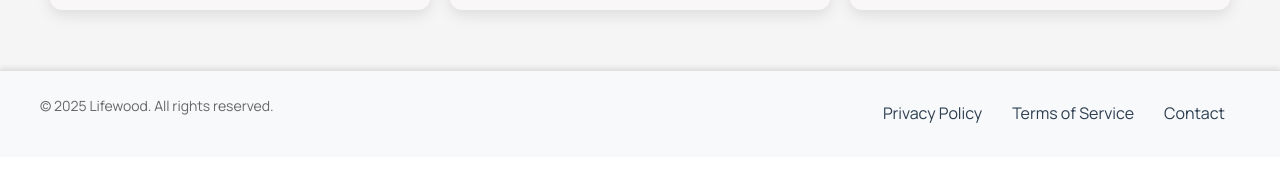
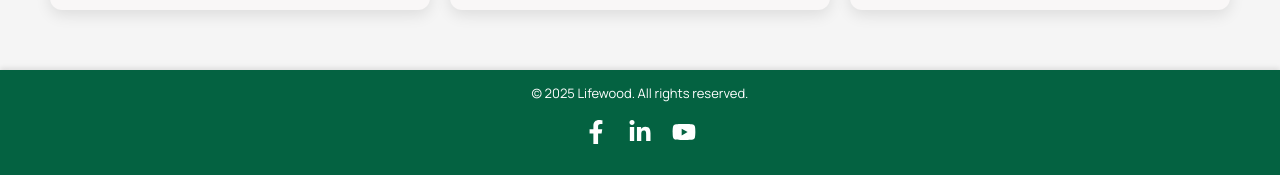
Before and after one commit to jbendoy/lifewood-site, a React (Vite) app: page / in a window 1280 px wide. Shown: the part 958-1133 px from the top of the page. Built offline with nearby package versions, Linux system fonts and the light colour scheme.

Commit message:
amptherr

```diff
--- a/package.json
+++ b/package.json
@@ -13,6 +13,7 @@
     "axios": "^1.11.0",
     "react": "^19.1.1",
     "react-dom": "^19.1.1",
+    "react-icons": "^5.5.0",
     "react-router-dom": "^7.8.2"
   },
   "devDependencies": {
@@ -30,7 +31,6 @@
     "vite": "^7.1.2"
   },
   "engines": {
-  "node": "20.19.0"
+    "node": "20.19.0"
+  }
 }
-
-}
--- a/src/assets/AboutPage.css
+++ b/src/assets/AboutPage.css
@@ -154,23 +154,57 @@
   transform: scale(1.05);
 }
 
-/* Footer */
 .footer {
-  background-color: #f8f9fa;
-  border-top: 1px solid #e0e0e0;
-  padding: 1.5rem 2rem;
-  color: #666;
+  background-color: #046241 !important;
+  color: #ffffff !important;
+  padding: 8px 40px;  /* smaller height */
+  text-align: center;
+  box-shadow: 0 -2px 5px rgba(0,0,0,0.1);
 }
 
-.footer-content {
-  display: flex;
-  justify-content: space-between;
-  align-items: center;
-  max-width: 1200px;
-  margin: 0 auto;
-  flex-wrap: wrap;
+.footer-content p {
+  margin-bottom: 12px;
+  font-size: 13px; /* slightly smaller */
+  color: #ffffff !important;
 }
 
+.social-links {
+  display: flex;
+  justify-content: center;
+  gap: 20px;
+  margin-bottom: 15px; /* tighter */
+}
+
+.social-links a {
+  font-size: 24px; /* smaller icons */
+  color: #ffffff;
+  transition: color 0.3s ease;
+}
+
+.social-links a:hover {
+  color: #ffb347;
+}
+
+.footer-text {
+  font-size: 14px;
+  font-weight: 500;
+  margin-top: 5px;
+}
+
+
+/* Responsive - stack on small screens */
+@media (max-width: 600px) {
+  .footer {
+    flex-direction: column;
+    text-align: center;
+    gap: 10px;
+    padding: 15px 20px;
+  }
+
+  .social-links {
+    justify-content: ledt;
+  }
+}
 /* Animations */
 @keyframes fadeInDown {
   from { opacity: 0; transform: translateY(-30px); }
--- a/src/assets/ApplicationForm.css
+++ b/src/assets/ApplicationForm.css
@@ -1,61 +1,66 @@
+/* Popup Modal */
+.modal-content {
+  background-color: #ffffff;
+  padding: 3rem 4rem; /* more space inside */
+  border-radius: 12px;
+  width: 95%;        /* allow more width */
+  max-width: 1000px; /* bigger form modal */
+  max-height: 90vh;
+  overflow-y: auto;
+  position: relative;
+  box-shadow: 0 8px 30px rgba(0,0,0,0.25); /* formal shadow */
+  font-family: 'Manrope', Arial, sans-serif;
+}
+
+/* Application Form */
 .application-form {
-  max-width: 500px;
-  margin: 2rem auto;
   display: flex;
   flex-direction: column;
-  gap: 1rem;
+  gap: 1.5rem;
+}
+
+.application-form h2 {
+  text-align: center;
+  font-size: 2rem;
+  font-weight: 700;
+  margin-bottom: 1rem;
+  color: #133020;
+}
+
+.application-form label {
+  font-weight: 600;
+  margin-bottom: 0.5rem;
+  display: block;
+  color: #2c3e50;
 }
 
 .application-form input,
 .application-form select,
-.application-form button {
-  padding: 0.8rem;
-  font-size: 1rem;
-  border-radius: 6px;
+.application-form textarea {
+  width: 100%;
+  padding: 1rem;
+  font-size: 1.1rem;
+  border-radius: 8px;
   border: 1px solid #ccc;
 }
 
-.application-form button {
-  cursor: pointer;
-  background-color: #4caf50;
+.application-form textarea {
+  min-height: 200px; /* Experience field bigger */
+  resize: vertical;
+}
+
+.application-form button[type="submit"] {
+  padding: 1rem 2rem;
+  background-color: #046241;
   color: white;
   border: none;
+  border-radius: 8px;
+  font-weight: 600;
+  font-size: 1.1rem;
+  cursor: pointer;
   transition: background-color 0.3s;
 }
 
-.application-form button:hover {
-  background-color: #45a049;
+.application-form button[type="submit"]:hover {
+  background-color: #034b32;
 }
-
-/* Notification Popup */
-.notification-popup {
-  position: fixed;
-  top: 1rem;
-  left: 50%;
-  transform: translateX(-50%);
-  padding: 1rem 2rem;
-  border-radius: 8px;
-  color: white;
-  font-weight: bold;
-  z-index: 1000;
-  animation: slideDown 0.5s ease;
-}
-
-.notification-popup.success {
-  background-color: #4caf50;
-}
-
-.notification-popup.error {
-  background-color: #f44336;
-}
-
-@keyframes slideDown {
-  0% {
-    opacity: 0;
-    transform: translateX(-50%) translateY(-20px);
-  }
-  100% {
-    opacity: 1;
-    transform: translateX(-50%) translateY(0);
-  }
-}
--- a/src/assets/Dashboard.css
+++ b/src/assets/Dashboard.css
@@ -133,32 +133,6 @@
   display: block;
 }
 
-/* Footer */
-.footer {
-  background-color: #ffffff;
-  color: #2c3e50;
-  padding: 40px 50px;
-  text-align: center;
-  box-shadow: 0 -2px 5px rgba(0,0,0,0.1);
-}
-
-.footer-content p {
-  margin-bottom: 15px;
-  font-size: 14px;
-}
-
-.footer-content nav a {
-  margin: 0 15px;
-  text-decoration: none;
-  color: #2c3e50;
-  font-weight: 500;
-  transition: color 0.3s;
-}
-
-.footer-content nav a:hover {
-  color: #3498db;
-}
-
 /* Search Input */
 .search-input {
   width: 400px;
--- a/src/assets/Homepage.css
+++ b/src/assets/Homepage.css
@@ -39,7 +39,7 @@ body {
 }
 
 .navbar nav a:hover {
-  color: #133020;
+  color: #FFC370;
 }
 
 .navbar nav a.login-button {
@@ -175,28 +175,40 @@ body {
 }
 
 .footer {
-  background-color: #ffffff;
-  color: #2c3e50;
-  padding: 40px 50px;
+  background-color: #046241 !important;
+  color: #ffffff !important;
+  padding: 8px 40px;  /* smaller height */
   text-align: center;
   box-shadow: 0 -2px 5px rgba(0,0,0,0.1);
 }
 
 .footer-content p {
-  margin-bottom: 15px;
-  font-size: 14px;
+  margin-bottom: 12px;
+  font-size: 13px; /* slightly smaller */
+  color: #ffffff !important;
 }
 
-.footer-content nav a {
-  margin: 0 15px;
-  text-decoration: none;
-  color: #2c3e50;
-  font-weight: 500;
-  transition: color 0.3s;
+.social-links {
+  display: flex;
+  justify-content: center;
+  gap: 20px;
+  margin-bottom: 15px; /* tighter */
 }
 
-.footer-content nav a:hover {
-  color: #133020;
+.social-links a {
+  font-size: 24px; /* smaller icons */
+  color: #ffffff;
+  transition: color 0.3s ease;
+}
+
+.social-links a:hover {
+  color: #ffb347;
+}
+
+.footer-text {
+  font-size: 14px;
+  font-weight: 500;
+  margin-top: 5px;
 }
 
 
--- a/src/components/pages/AboutPage.jsx
+++ b/src/components/pages/AboutPage.jsx
@@ -1,5 +1,6 @@
 import React from 'react';
 import "../../assets/AboutPage.css";
+import { FaFacebookF, FaLinkedinIn , FaYoutube} from "react-icons/fa";
 
 const AboutPage = () => {
   return (
@@ -60,15 +61,36 @@ const AboutPage = () => {
         </section>
       </main>
 
-      {/* Footer */}
       <footer className="footer">
         <div className="footer-content">
-          <p>&copy; {new Date().getFullYear()} Lifewood. All rights reserved.</p>
-          <nav>
-            <a href="/privacy-policy">Privacy Policy</a>
-            <a href="/terms-of-service">Terms of Service</a>
-            <a href="/contact">Contact</a>
-          </nav>
+                    {/* Footer Text */}
+          <p className="footer-text">© 2025 Lifewood. All rights reserved.</p>
+          {/* Social Media */}
+          <div className="social-links">
+            <a
+              href="https://www.facebook.com/LifewoodPH/"
+              target="_blank"
+              rel="noopener noreferrer"
+            >
+              <FaFacebookF />
+            </a>
+            <a
+              href="https://ph.linkedin.com/company/lifewood-data-technology-ltd."
+              target="_blank"
+              rel="noopener noreferrer"
+            >
+              <FaLinkedinIn />
+            </a>
+            <a
+              href="https://www.youtube.com/@LifewoodDataTechnology"
+              target="_blank"
+              rel="noopener noreferrer"
+            >
+              <FaYoutube />
+            </a>
+          </div>
+
+
         </div>
       </footer>
     </div>
--- a/src/components/pages/AdminDashboard.jsx
+++ b/src/components/pages/AdminDashboard.jsx
@@ -398,17 +398,6 @@ const AdminDashboard = () => {
         </div>
       )}
 
-      {/* Footer */}
-      <footer className="footer">
-        <div className="footer-content">
-          <p>&copy; {new Date().getFullYear()} Lifewood. All rights reserved.</p>
-          <nav>
-            <a href="#">Privacy Policy</a>
-            <a href="#">Terms of Service</a>
-            <a href="#">Contact</a>
-          </nav>
-        </div>
-      </footer>
     </div>
   );
 };
--- a/src/components/pages/Homepage.jsx
+++ b/src/components/pages/Homepage.jsx
@@ -1,6 +1,7 @@
 import React, { useState } from "react";
 import "../../assets/Homepage.css";
 import ApplicationForm from "./ApplicationForm";
+import { FaFacebookF, FaLinkedinIn , FaYoutube} from "react-icons/fa";
 
 const Homepage = () => {
   const [showForm, setShowForm] = useState(false);
@@ -64,17 +65,38 @@ const Homepage = () => {
       </section>
 
 
-      {/* Footer */}
-      <footer className="footer">
-        <div className="footer-content">
-          <p>&copy; {new Date().getFullYear()} Lifewood. All rights reserved.</p>
-          <nav>
-            <a href="#">Privacy Policy</a>
-            <a href="#">Terms of Service</a>
-            <a href="#">Contact</a>
-          </nav>
-        </div>
-      </footer>
+<footer className="footer">
+  <div className="footer-content">    {/* Footer Text */}
+    <p className="footer-text">© 2025 Lifewood. All rights reserved.</p>
+        {/* Footer Text */}
+    {/* Social Media */}
+    <div className="social-links">
+      <a
+        href="https://www.facebook.com/LifewoodPH/"
+        target="_blank"
+        rel="noopener noreferrer"
+      >
+        <FaFacebookF />
+      </a>
+      <a
+        href="https://ph.linkedin.com/company/lifewood-data-technology-ltd."
+        target="_blank"
+        rel="noopener noreferrer"
+      >
+        <FaLinkedinIn />
+      </a>
+      <a
+        href="https://www.youtube.com/@LifewoodDataTechnology"
+        target="_blank"
+        rel="noopener noreferrer"
+      >
+        <FaYoutube />
+      </a>
+    </div>
+
+
+  </div>
+</footer>
     </div>
   );
 };
```
Also changed, not shown: 1 other file (tests, documents, lock files or other folders).
